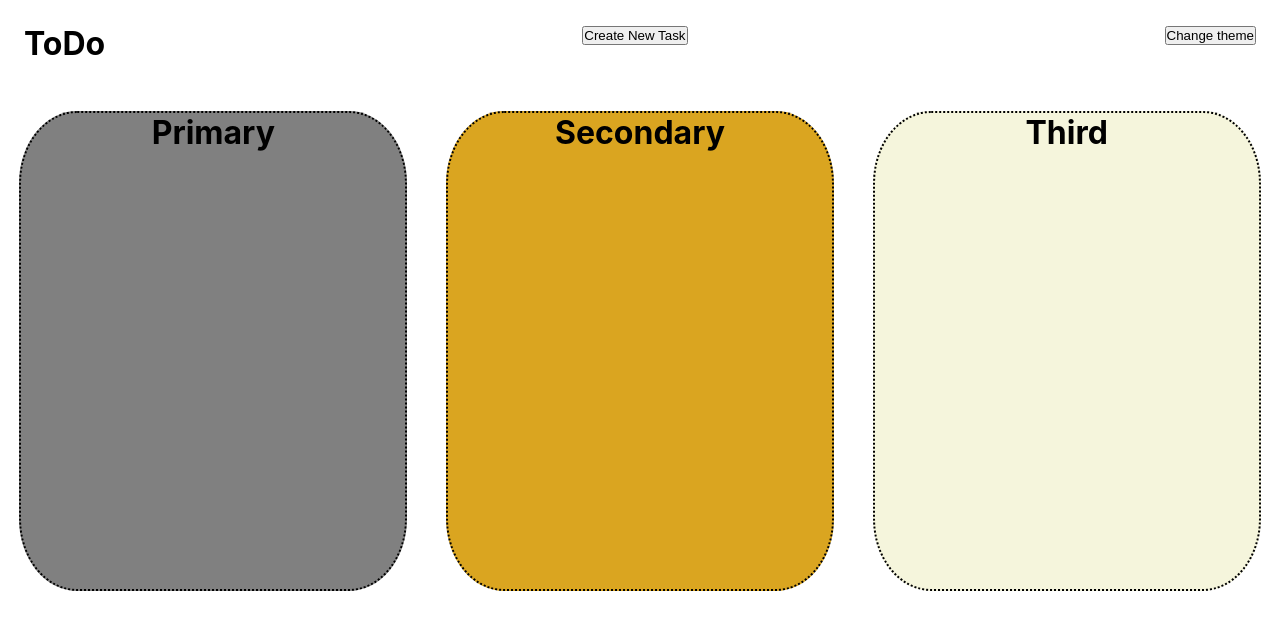
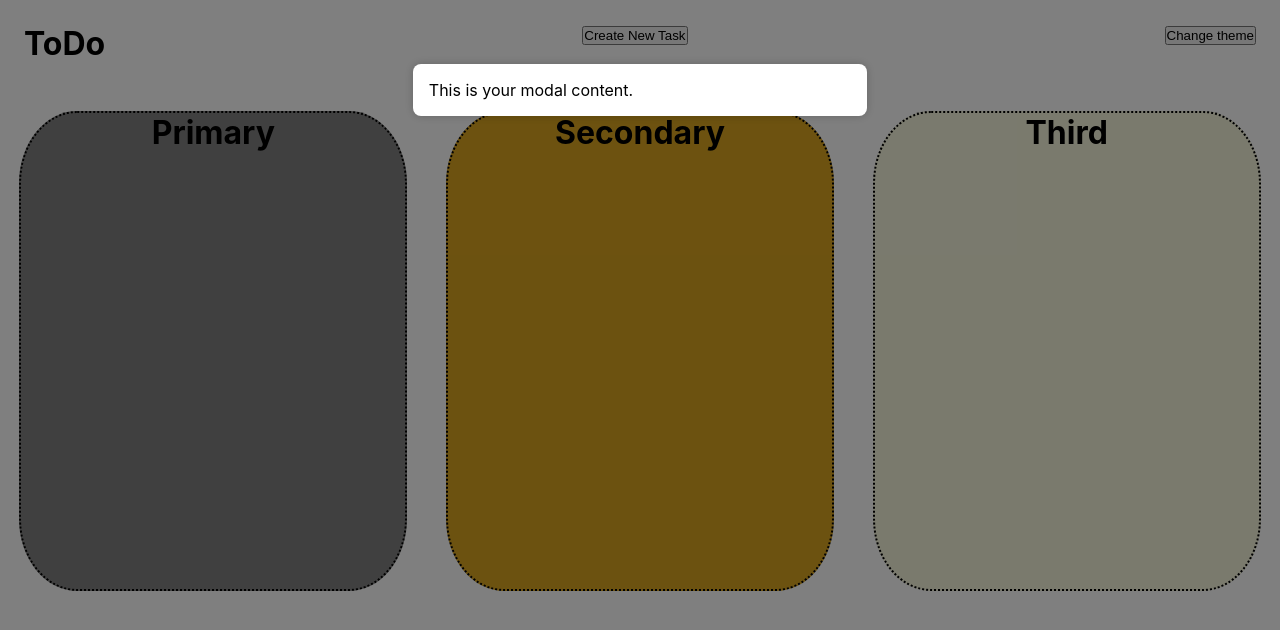
Before and after one commit to Alto0327/todo, a React (Create React App) app: page / in a window 1280 px wide. Both pictures are taken after a click on the button "Create New Task". Shown: the top 630 px of the page. Built offline with nearby package versions, Linux system fonts and the light colour scheme.

Commit message:
Create a Creating Task Modal

```diff
--- a/src/components/Header.js
+++ b/src/components/Header.js
@@ -1,22 +1,45 @@
-function Header() {
-    return (
-        <div>
-            <ul className="ContainerNavbar">
+import React, { useState } from 'react';
+import './Modal.css';
+
+const Modal = ({ showModal, closeModal }) => {
+  return (
+    <div className={`modal ${showModal ? 'show' : 'hide'}`} onClick={closeModal}>
+      <div className="modal-dialog" onClick={(e) => e.stopPropagation()}>
+        <div className="modal-content">
+          <p>This is your modal content.</p>
+        </div>
+      </div>
+    </div>
+  );
+};
+
+const Header = () => {
+  const [showModal, setShowModal] = useState(false);
+
+  const openModal = () => {
+    setShowModal(true);
+  };
+
+  const closeModal = () => {
+    setShowModal(false);
+  };
+
+  return (
+    <div>
+      <ul className="ContainerNavbar">
                 <li>
                     <h1 className="Title-NavBar">ToDo</h1>
                 </li>
                 <li>
-                    <button className="Button-NavBar">Create New Task</button>
+                    <button className="Button-NavBar" onClick={openModal}>Create New Task</button>
+                    {showModal && <Modal showModal={showModal} closeModal={closeModal} />}
                 </li>
                 <li>
                     <button>Change theme</button>
                 </li>
-
             </ul>
-
-        </div>
-    );
-
+    </div>
+  );
 };
 
-export default Header
+export default Header;
--- /dev/null
+++ b/src/components/Modal.css
@@ -0,0 +1,41 @@
+.modal {
+    display: none;
+    position: fixed;
+    top: 0;
+    left: 0;
+    width: 100%;
+    height: 100%;
+    background-color: rgba(0, 0, 0, 0.5);
+    justify-content: center;
+    align-items: flex-start;
+  }
+
+  .show {
+    display: flex;
+  }
+
+  .hide {
+    display: none;
+  }
+
+  .modal-dialog {
+    background-color: #fff;
+    border-radius: 8px;
+    width: 33vw;
+    margin-top: 64px;
+    padding: 16px;
+    box-shadow: 0 0 10px rgba(0, 0, 0, 0.2);
+  }
+
+  .modal-content {
+    position: relative;
+  }
+
+  .close {
+    position: absolute;
+    top: 8px;
+    right: 8px;
+    cursor: pointer;
+    font-size: 18px;
+    color: #555;
+  }
```
